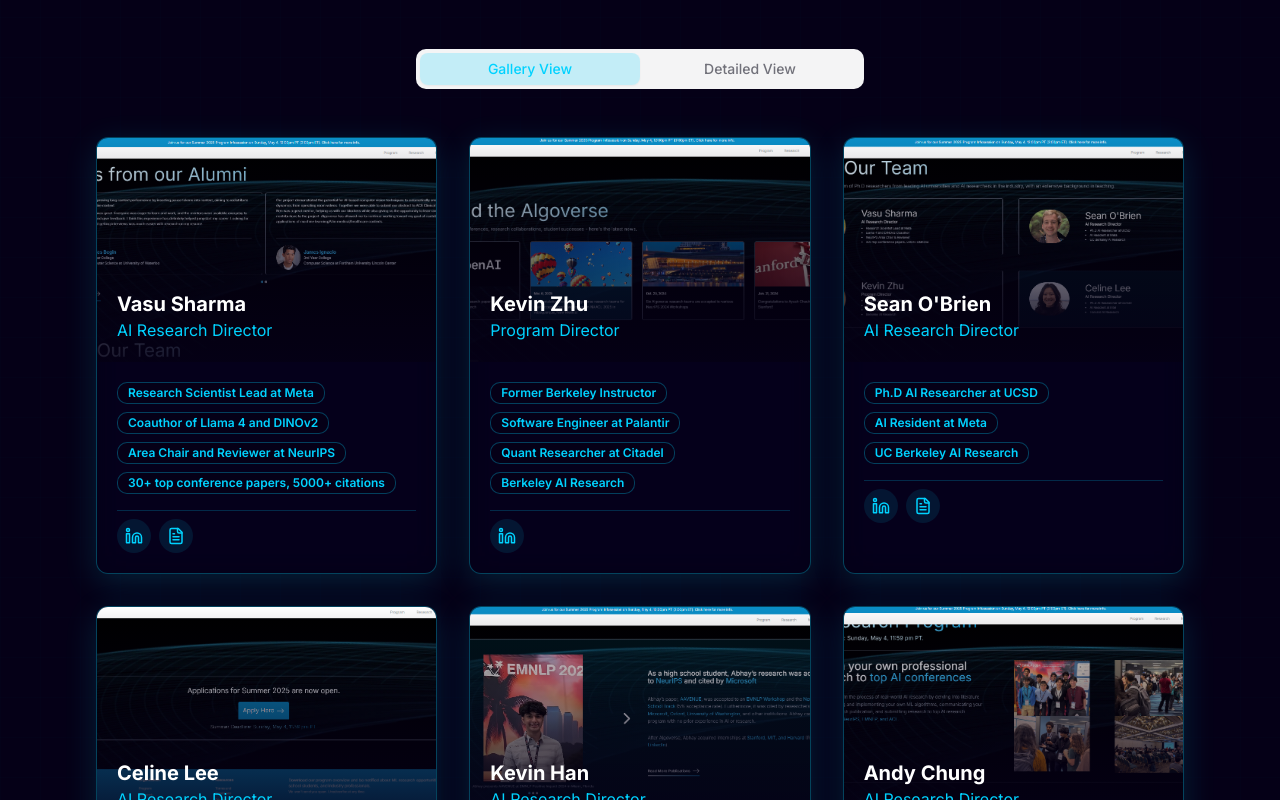
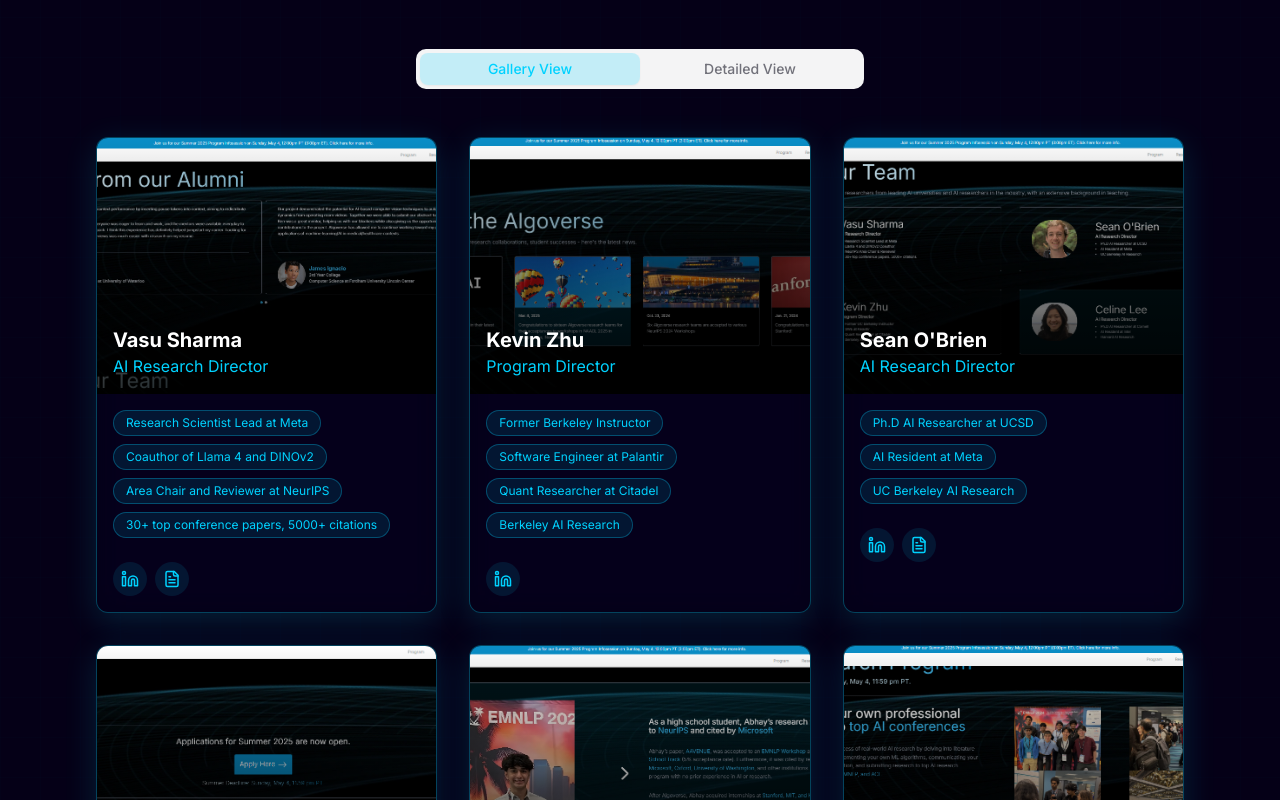
Before and after one commit to none34829/algoverse, a React (Vite) app: page /about in a window 1280 px wide. Shown: the part 1680-2480 px from the top of the page. Built offline with nearby package versions, Linux system fonts and the light colour scheme.

Commit message:
Reverted to commit f5f1319014eb7cfa9da3a635c7fe19e834695a47

```diff
--- a/src/components/ExpandedTeamSection.tsx
+++ b/src/components/ExpandedTeamSection.tsx
@@ -3,7 +3,6 @@ import { motion } from "framer-motion";
 import { Linkedin, FileText, ExternalLink } from "lucide-react";
 import { Tabs, TabsContent, TabsList, TabsTrigger } from "@/components/ui/tabs";
 import { Avatar, AvatarImage, AvatarFallback } from "@/components/ui/avatar";
-import { Badge } from "@/components/ui/badge";
 
 const teamMembers = [
   {
@@ -135,39 +134,38 @@ const ExpandedTeamSection = () => {
               {teamMembers.map((member, index) => (
                 <motion.div
                   key={member.id}
-                  className="glass-card rounded-xl overflow-hidden group transition-all duration-300 border border-[#00d2ff]/20 hover:border-[#00d2ff]/40"
+                  className="glass-card border border-[#00d2ff]/30 rounded-xl overflow-hidden group hover:border-[#00d2ff]/60 transition-all duration-300"
                   initial={{ opacity: 0, y: 20 }}
                   whileInView={{ opacity: 1, y: 0 }}
                   transition={{ duration: 0.5, delay: index * 0.1 }}
                   viewport={{ once: true }}
                 >
-                  <div className="relative h-56 overflow-hidden">
-                    <div className="absolute inset-0 bg-gradient-to-t from-[#050017]/90 via-[#050017]/50 to-transparent z-10"></div>
+                  <div className="relative h-64 overflow-hidden">
+                    <div className="absolute inset-0 bg-gradient-to-t from-black/80 to-transparent z-10"></div>
                     <img
                       src={member.image}
                       alt={member.name}
                       className="w-full h-full object-cover group-hover:scale-105 transition-transform duration-500"
                     />
-                    <div className="absolute bottom-0 left-0 right-0 p-5 z-20">
+                    <div className="absolute bottom-0 left-0 right-0 p-4 z-20">
                       <h3 className="text-xl font-bold text-white">{member.name}</h3>
                       <p className="text-[#00d2ff]">{member.role}</p>
                     </div>
                   </div>
 
-                  <div className="p-5">
+                  <div className="p-4">
                     <div className="flex flex-wrap gap-2 mb-4">
                       {member.credentials.map((credential, idx) => (
-                        <Badge
+                        <span
                           key={idx}
-                          variant="outline"
-                          className="bg-[#050017] border-[#00d2ff]/30 text-[#00d2ff] rounded-md text-xs whitespace-normal"
+                          className="inline-block px-3 py-1 rounded-full text-xs bg-[#00d2ff]/10 text-[#00d2ff] border border-[#00d2ff]/30"
                         >
                           {credential}
-                        </Badge>
+                        </span>
                       ))}
                     </div>
 
-                    <div className="flex gap-2 pt-2 border-t border-[#00d2ff]/20">
+                    <div className="flex gap-2 pt-2">
                       {member.links.map((link, idx) => (
                         <a
                           key={idx}
@@ -192,7 +190,7 @@ const ExpandedTeamSection = () => {
               {teamMembers.map((member, index) => (
                 <motion.div
                   key={member.id}
-                  className="glass-card border border-[#00d2ff]/20 hover:border-[#00d2ff]/40 rounded-xl overflow-hidden p-6 md:p-8"
+                  className="glass-card border border-[#00d2ff]/30 rounded-xl overflow-hidden p-6 md:p-8"
                   initial={{ opacity: 0, y: 20 }}
                   whileInView={{ opacity: 1, y: 0 }}
                   transition={{ duration: 0.5, delay: index * 0.1 }}
@@ -200,7 +198,7 @@ const ExpandedTeamSection = () => {
                 >
                   <div className="flex flex-col md:flex-row gap-8">
                     <div className="md:w-1/3 lg:w-1/4 flex-shrink-0">
-                      <div className="relative rounded-xl overflow-hidden mb-4 aspect-square border-2 border-[#00d2ff]/40">
+                      <div className="relative rounded-xl overflow-hidden mb-4 aspect-[3/4] tech-glow">
                         <img
                           src={member.image}
                           alt={member.name}
@@ -228,13 +226,12 @@ const ExpandedTeamSection = () => {
 
                       <div className="flex flex-col gap-2 mb-6">
                         {member.credentials.map((credential, idx) => (
-                          <Badge
+                          <span
                             key={idx}
-                            variant="outline"
-                            className="bg-[#050017] border-[#00d2ff]/30 text-[#00d2ff] justify-start whitespace-normal rounded-md py-1.5"
+                            className="inline-block px-3 py-1 rounded-full text-sm bg-[#00d2ff]/10 text-[#00d2ff] border border-[#00d2ff]/30"
                           >
                             {credential}
-                          </Badge>
+                          </span>
                         ))}
                       </div>
                     </div>
--- a/src/components/ui/badge.tsx
+++ b/src/components/ui/badge.tsx
@@ -1,4 +1,3 @@
-
 import * as React from "react"
 import { cva, type VariantProps } from "class-variance-authority"
 
@@ -16,7 +15,6 @@ const badgeVariants = cva(
         destructive:
           "border-transparent bg-destructive text-destructive-foreground hover:bg-destructive/80",
         outline: "text-foreground",
-        tech: "border-[#00d2ff]/30 bg-[#050017] text-[#00d2ff]",
       },
     },
     defaultVariants: {
```
